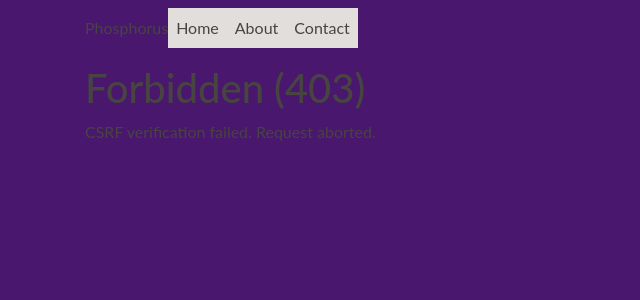
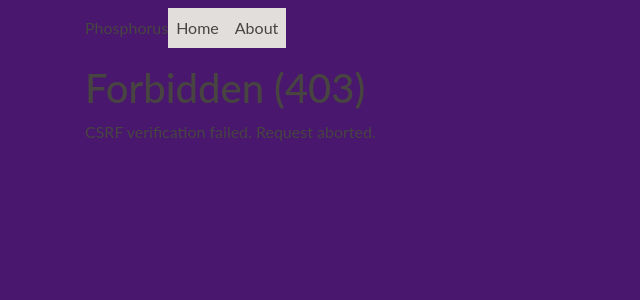
Before and after one commit to mishkatonik/kc-phosphorus, a Django app: template apps/core/templates/403_csrf.html in a window 1280 px wide. Shown: the top 300 px of the page, without its empty margins (0-640 px from the left). Run offline with Django 3.2, Linux system fonts and the light colour scheme; the template is opened without the code that fills it: most values are stand-ins (such as "Sample title", 1, 10 or a date in 2020); some libraries are stand-ins or nearby versions.

Commit message:
removed contact link from base

```diff
--- a/apps/core/templates/base.html
+++ b/apps/core/templates/base.html
@@ -56,9 +56,7 @@
                 <li class="nav-item">
                     <a class="nav-link" href="{% url 'about' %}">About</a>
                 </li>
-                <li class="nav-item">
-                    <a class="nav-link" href="{% url 'contact' %}">Contact</a>
-                </li>
+
 {% endif %}
 
                 <!-- <li class="nav-item">
```
